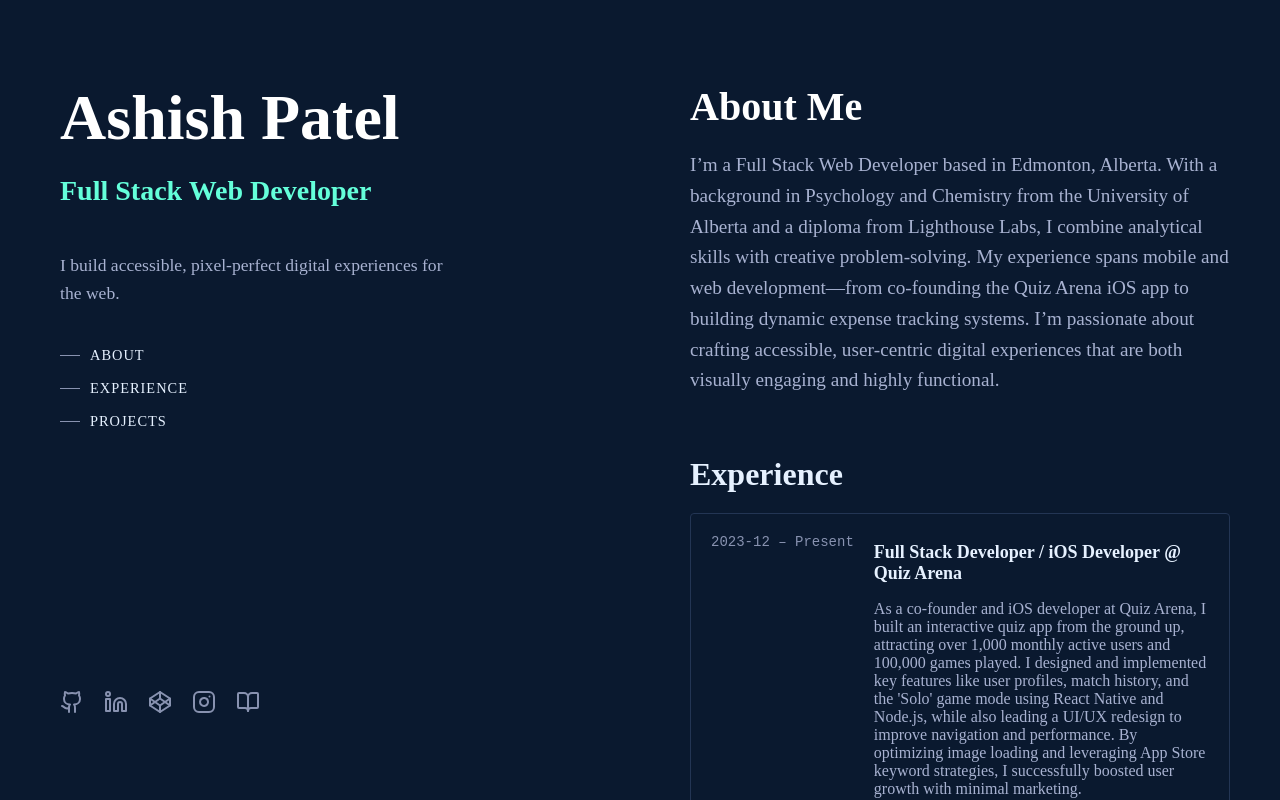
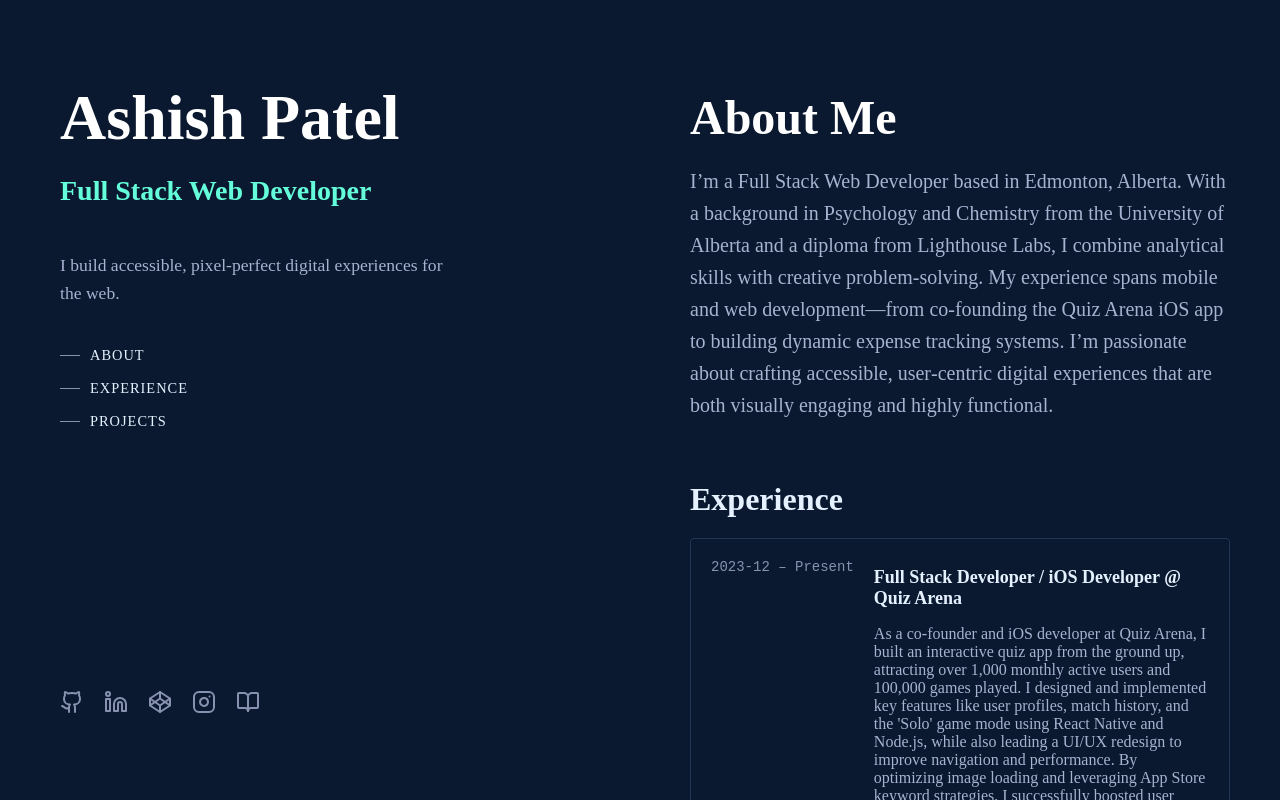
Before and after one commit to apatel924/ashish-portfolio, a React (Create React App) app: page / in a window 1280 px wide. Built offline with nearby package versions, Linux system fonts and the light colour scheme.

Commit message:
Updated AboutSection component styles

```diff
--- a/src/components/AboutSection.js
+++ b/src/components/AboutSection.js
@@ -1,4 +1,3 @@
-// src/AboutSection.js
 import React from "react";
 
 function AboutSection() {
@@ -7,14 +6,14 @@ function AboutSection() {
   };
 
   const headingStyle = {
-    fontSize: "2.5rem",
+    fontSize: "3rem",
     fontWeight: "bold",
     marginBottom: "20px",
     color: "#ffffff",
   };
 
   const paragraphStyle = {
-    fontSize: "1.2rem",
+    fontSize: "1.25rem",
     color: "#a8b2d1",
     lineHeight: 1.6,
     maxWidth: "600px",
```
